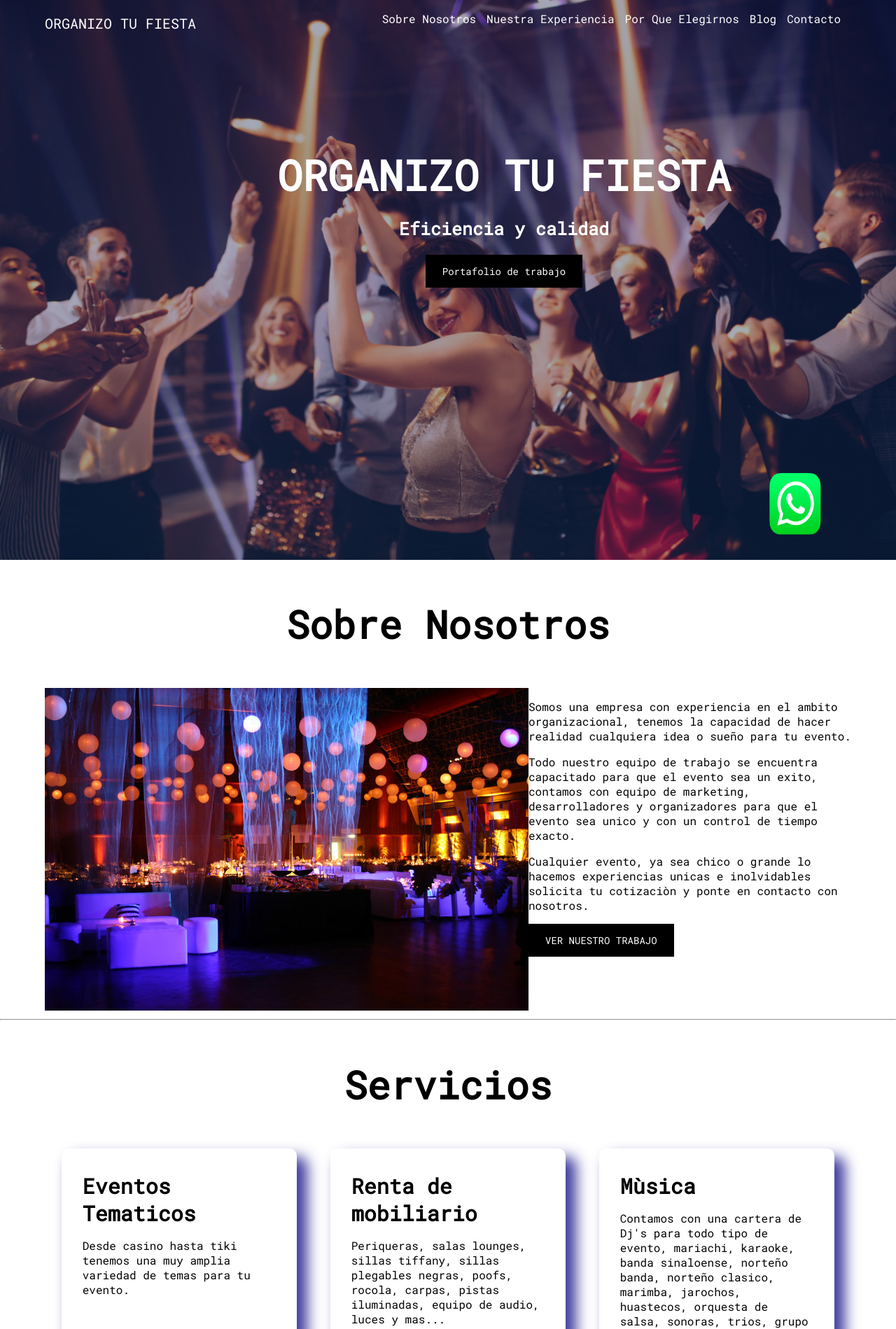
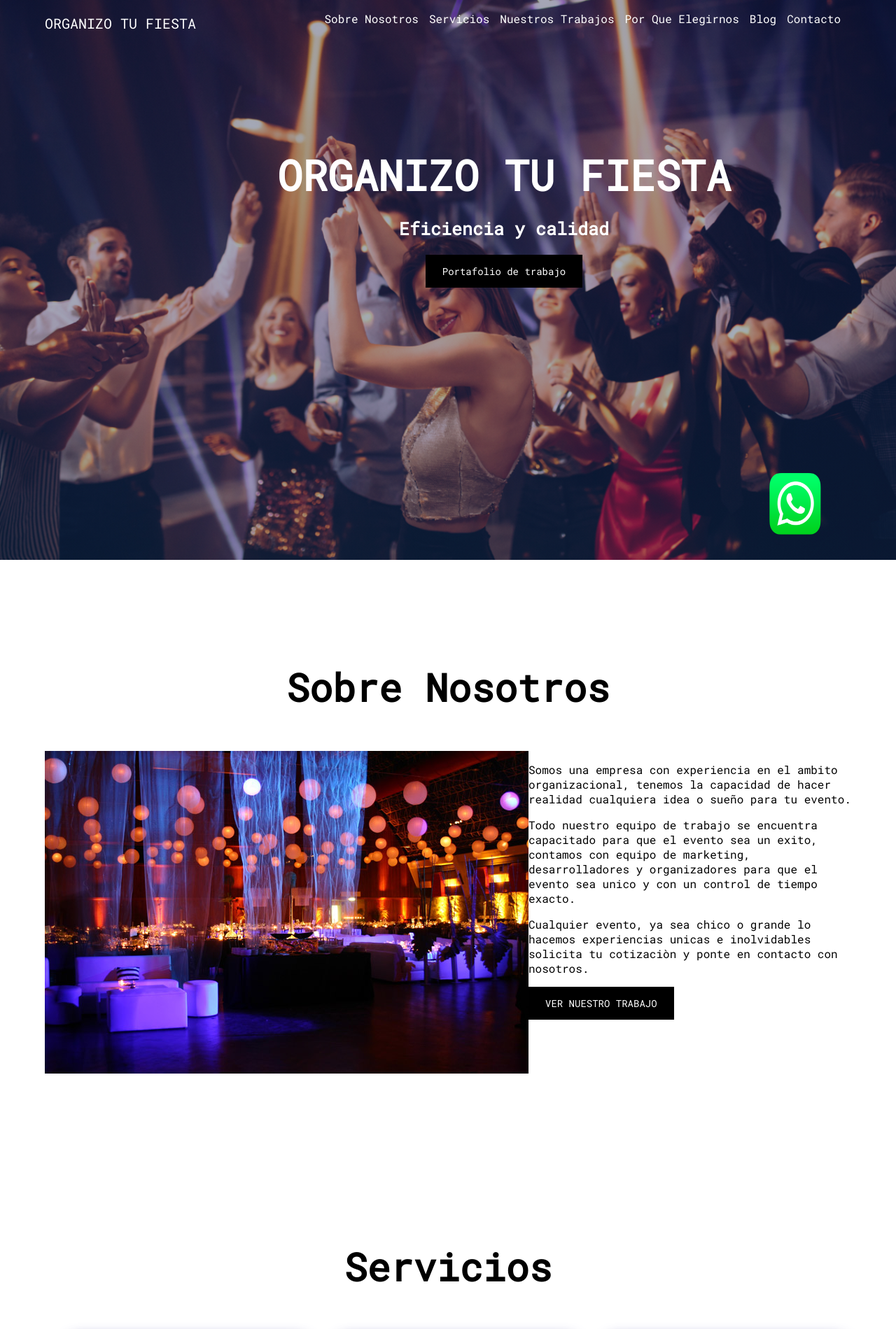
Before and after one commit to jordyaq/OrganizoTuFiesta.com, a PHP site: page / in a window 1280 px wide. Shown: the top 1899 px of the page at 70% size. Run offline with PHP 8.4, Linux system fonts and the light colour scheme.

```diff
--- a/index.html
+++ b/index.php
@@ -8,7 +8,7 @@
     <link href="https://fonts.googleapis.com/css?family=Roboto+Mono&display=swap" rel="stylesheet">
     <link rel="stylesheet" href="owl/owl.carousel.min.css">
     <link rel="stylesheet" href="owl/owl.theme.default.min.css">
-
+    <meta name="viewport" content="width=device-width,user-scalable=no">
 </head>
 
 <body>
@@ -22,11 +22,12 @@
                 <p class="logo">ORGANIZO TU FIESTA</p>
                 <nav>
                     <ul>
-                        <li><a href="">Sobre Nosotros</a></li>
-                        <li><a href="">Nuestra Experiencia</a></li>
-                        <li><a href="">Por Que Elegirnos</a></li>
-                        <li><a href="">Blog</a></li>
-                        <li><a href="">Contacto</a></li>
+                        <li><a href="#sobre-nosotros">Sobre Nosotros</a></li>
+                        <li><a href="#servicios">Servicios</a></li>
+                        <li><a href="#mis-trabajos">Nuestros Trabajos</a></li>
+                        <li><a href="#por-que-trabajar">Por Que Elegirnos</a></li>
+                        <li><a href="#blog">Blog</a></li>
+                        <li><a href="#contacto">Contacto</a></li>
                     </ul>
                 </nav>
 
@@ -38,7 +39,7 @@
             <div class="contenedor-titulo">
                 <h1>ORGANIZO TU FIESTA</h1>
                 <h2>Eficiencia y calidad</h2>
-                <a href="">Portafolio de trabajo</a>
+                <a href="#mis-trabajos">Portafolio de trabajo</a>
             </div>
         </div>
     </header>
@@ -77,7 +78,7 @@
                 </div>
             </div>
         </section>
-        <hr>
+
         <section id="servicios">
 
             <div class="contenedor">
@@ -174,7 +175,7 @@
             </div>
 
         </section>
-        <hr>
+
         <section id="mis-trabajos">
             <h3>Nuestros trabajos</h3>
             <div class="contenedor">
@@ -195,7 +196,7 @@
             </div>
 
         </section>
-        <hr>
+
         <section id="por-que-trabajar">
             <div class="contenedor">
                 <h3>¿Por que trabajar con nosotros?</h3>
@@ -224,7 +225,6 @@
                 </div>
             </div>
         </section>
-        <hr>
 
         <section id="blog">
             <div class="contenedor">
@@ -262,9 +262,7 @@
                  </div>
             </div>
         </section>
-        <br>
-        <br>
-        <hr>
+
 
         <section id="que-esperas">
             <div class="contenedor">
--- a/styles/style.css
+++ b/styles/style.css
@@ -1,3 +1,7 @@
+html {
+    scroll-behavior: smooth;
+}
+
 body {
     margin: 0;
     font-family: 'Roboto Mono', monospace;
@@ -301,3 +305,7 @@ footer p {
     right: 5%;
 
 }
+
+#sobre-nosotros, #servicios, #mis-trabajos, #por-que-trabajar, #blog, #contacto {
+    padding: 90px 0;
+}
```
